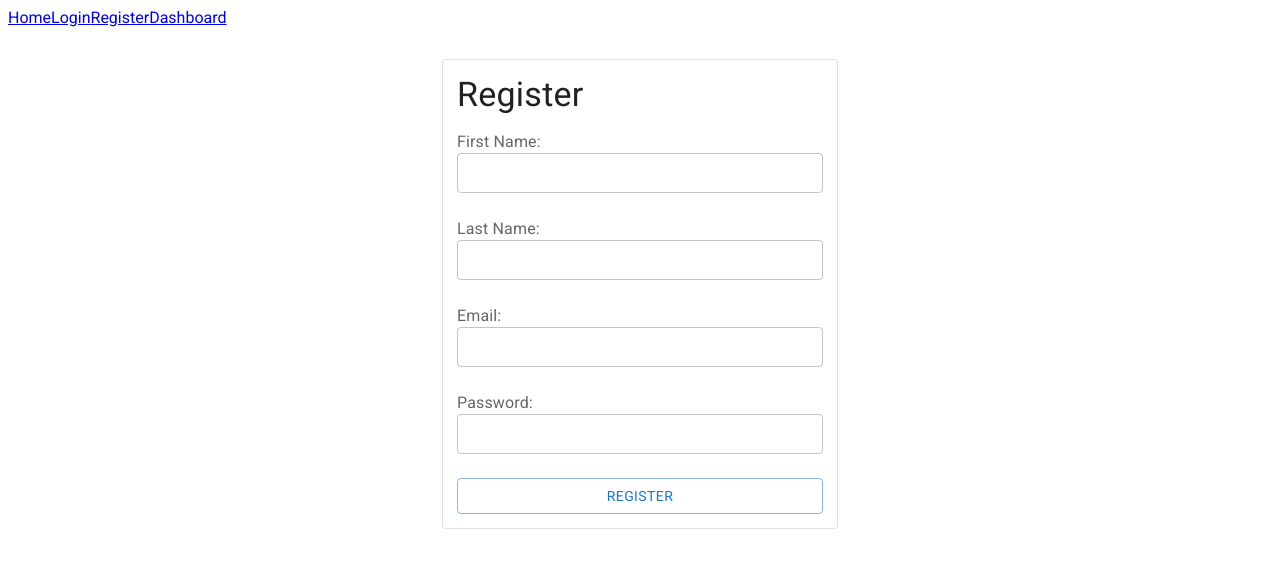
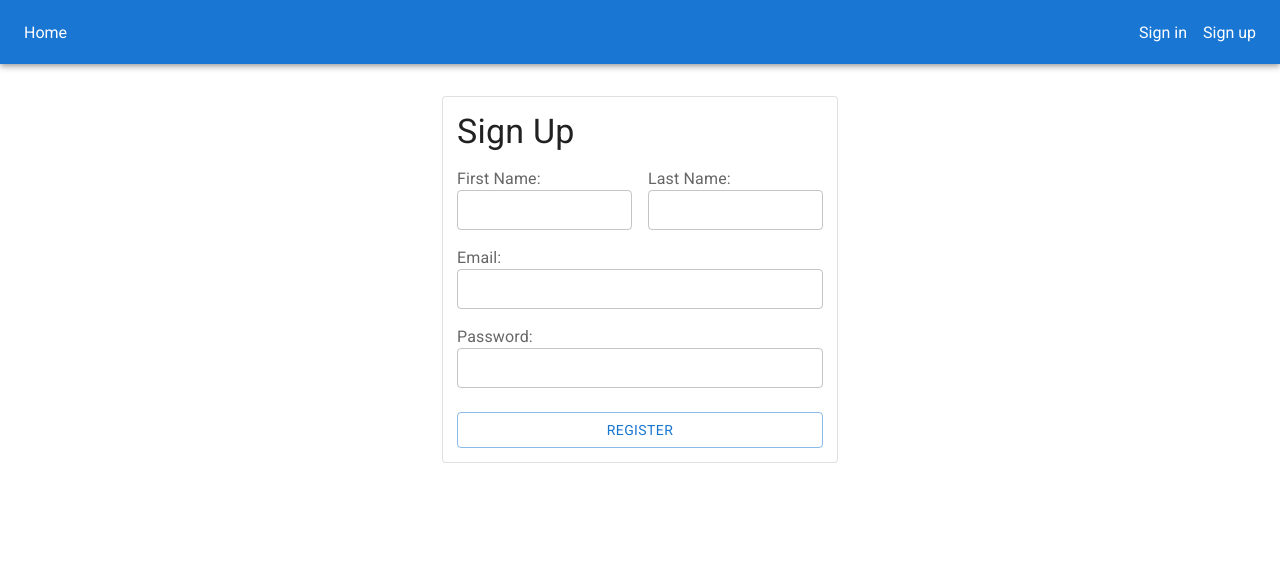
Before and after one commit to Nadia-Kadri/progress-pal, a React (Vite) app in the folder client/: page /register in a window 1280 px wide. Shown: the top 568 px of the page. Built offline with nearby package versions, Linux system fonts and the light colour scheme; no server answers.

Commit message:
Style navbar, home page and dashboard page

```diff
--- a/client/src/components/Navbar/Navbar.jsx
+++ b/client/src/components/Navbar/Navbar.jsx
@@ -1,7 +1,9 @@
 import { Link } from 'react-router-dom';
+import AppBar from '@mui/material/AppBar';
+import Toolbar from '@mui/material/Toolbar';
+import Button from '@mui/material/Button';
 
 function Navbar({ checkAuth, user }) {
-
 
   function handleClick() {
     logout();
@@ -22,13 +24,22 @@ function Navbar({ checkAuth, user }) {
   }
 
   return (
-    <nav>
-      <Link to='/'>Home</Link>
-      <Link to='/login'>Login</Link>
-      <Link to='/register'>Register</Link>
-      <Link to='/dashboard'>Dashboard</Link>
-      {user.isAuthenticated ? <button onClick={handleClick}>Logout</button> : null}
-    </nav>
+    <AppBar position='static'>
+      <Toolbar>
+        <Link to='/' style={{ color: 'inherit', marginRight: 'auto' }}>Home</Link>
+        {user.isAuthenticated ? (
+          <>
+          <Link to='/dashboard' style={{ color: 'inherit', marginRight: '1rem' }}>Dashboard</Link>
+          <Button size='small' variant='contained' onClick={handleClick}>Logout</Button>
+          </>
+        ) : (
+          <>
+          <Link to='/login' style={{ color: 'inherit', marginRight: '1rem' }}>Sign in</Link>
+          <Link to='/register' style={{ color: 'inherit' }}>Sign up</Link>
+          </>
+        )}
+      </Toolbar>
+    </AppBar>
   );
 }
 
--- a/client/src/pages/Dashboard/Dashboard.jsx
+++ b/client/src/pages/Dashboard/Dashboard.jsx
@@ -1,14 +1,20 @@
 import Navbar from '../../components/Navbar/Navbar';
+import Container from '@mui/material/Container';
+import Box from '@mui/material/Box';
 
 function Dashboard({ checkAuth, user }) {
   const userData = user.user;
 
   return (
-    <div>
-      <Navbar checkAuth={() => checkAuth()} user={user}/>
-      <h1>User Dashboard</h1>
-      <h2>Hello, {userData.first_name}</h2>
-    </div>
+    <>
+    <Navbar checkAuth={() => checkAuth()} user={user}/>
+    <Container maxWidth='xs'>
+      <Box sx={{  my: 4 }}>
+        <h1>User Dashboard</h1>
+        <h2>Hello, {userData.first_name}</h2>
+      </Box>
+    </Container>
+    </>
   );
 }
 
--- a/client/src/pages/Home/Home.jsx
+++ b/client/src/pages/Home/Home.jsx
@@ -1,14 +1,25 @@
 import Navbar from '../../components/Navbar/Navbar';
 import { Link } from 'react-router-dom';
+import Container from '@mui/material/Container';
+import Box from '@mui/material/Box';
+import Button from '@mui/material/Button';
 
-function Home({user}) {
+function Home({ checkAuth, user }) {
   return (
-    <div>
-      <Navbar user={user} />
-      <h1>Welcome to Progresspal!</h1>
-      <Link to='/login'>Login</Link>
-      <Link to='/register'>Register</Link>
-    </div>
+    <>
+    <Navbar checkAuth={() => checkAuth()} user={user} />
+    <Container maxWidth='xs'>
+      <Box sx={{  my: 4 }}>
+        <h1>Welcome to Progresspal!</h1>
+        {!user.isAuthenticated ? (
+          <>
+          <Button component={Link} to="/login" variant="contained" color="primary" sx={{ marginRight: '1rem' }}>Login</Button>
+          <Button component={Link} to="/register" variant="outlined" color="primary">Register</Button>
+          </>
+        ) : null}
+      </Box>
+    </Container>
+    </>
   );
 }
 
--- a/client/src/pages/Login/Login.jsx
+++ b/client/src/pages/Login/Login.jsx
@@ -52,7 +52,7 @@ function Login({checkAuth, user}) {
   }
 
   return (
-    <div>
+    <>
     <Navbar user={user}/>
     <Container maxWidth='xs'>
       <Box sx={{ my: 4 }}>
@@ -109,7 +109,7 @@ function Login({checkAuth, user}) {
         </Card>
       </Box>
     </Container>
-    </div>
+    </>
   );
 }
 
--- a/client/src/pages/Register/Register.jsx
+++ b/client/src/pages/Register/Register.jsx
@@ -3,6 +3,7 @@ import { Navigate } from 'react-router-dom';
 import Navbar from '../../components/Navbar/Navbar';
 import Container from '@mui/material/Container';
 import Box from '@mui/material/Box';
+import Grid from '@mui/material/Grid';
 import Card from '@mui/material/Card';
 import FormControl from '@mui/material/FormControl';
 import FormLabel from '@mui/material/FormLabel';
@@ -57,13 +58,13 @@ function Register({ checkAuth, user }) {
   }
 
   return (
-    <div>
+    <>
     <Navbar user={user}/>
     <Container maxWidth='xs'>
       <Box sx={{  my: 4 }}>
         <Card variant='outlined' sx={{ padding: '14px' }}>
           <Typography component='h1' variant='h4' sx={{ mb: '14px' }}>
-              Register
+            Sign Up
           </Typography>
           <Box
             component='form'
@@ -75,6 +76,8 @@ function Register({ checkAuth, user }) {
               gap: 3
               }}
           >
+          <Grid container spacing={2}>
+            <Grid item xs={6}>
               <FormControl>
                 <FormLabel htmlFor='first_name'>First Name:</FormLabel>
                 <TextField
@@ -92,6 +95,8 @@ function Register({ checkAuth, user }) {
                   }}
                 />
               </FormControl>
+            </Grid>
+            <Grid item xs={6}>
               <FormControl>
                 <FormLabel htmlFor='last_name'>Last Name:</FormLabel>
                 <TextField
@@ -109,7 +114,9 @@ function Register({ checkAuth, user }) {
                   }}
                 />
               </FormControl>
-              <FormControl>
+            </Grid>
+            <Grid item xs={12}>
+              <FormControl sx={{ width: '100%' }}>
                 <FormLabel htmlFor='email'>Email:</FormLabel>
                 <TextField
                   type='email'
@@ -126,7 +133,9 @@ function Register({ checkAuth, user }) {
                   }}
                 />
               </FormControl>
-              <FormControl>
+            </Grid>
+            <Grid item xs={12}>
+              <FormControl sx={{ width: '100%' }}>
                 <FormLabel htmlFor='password'>Password:</FormLabel>
                 <TextField
                   type='password'
@@ -143,12 +152,15 @@ function Register({ checkAuth, user }) {
                   }}
                 />
               </FormControl>
+            </Grid>
+          </Grid>
+
             <Button type='submit' variant="outlined">Register</Button>
           </Box>
         </Card>
       </Box>
     </Container>
-    </div>
+    </>
   );
 }
 
--- a/client/src/styles/global.css
+++ b/client/src/styles/global.css
@@ -1,3 +1,8 @@
 body {
   font-family: 'Roboto', sans-serif;
+  margin: 0;
 }
+
+a {
+  text-decoration: none;
+}
```
Lines whose indentation alone changed are shown as unchanged.
